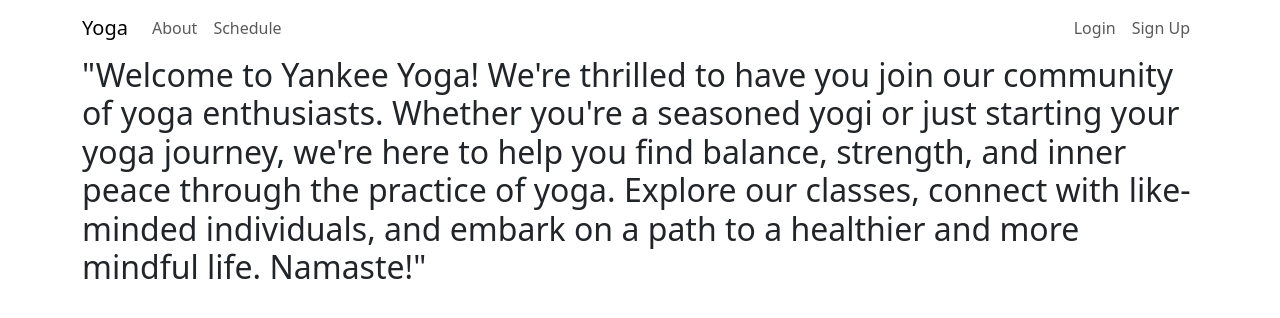
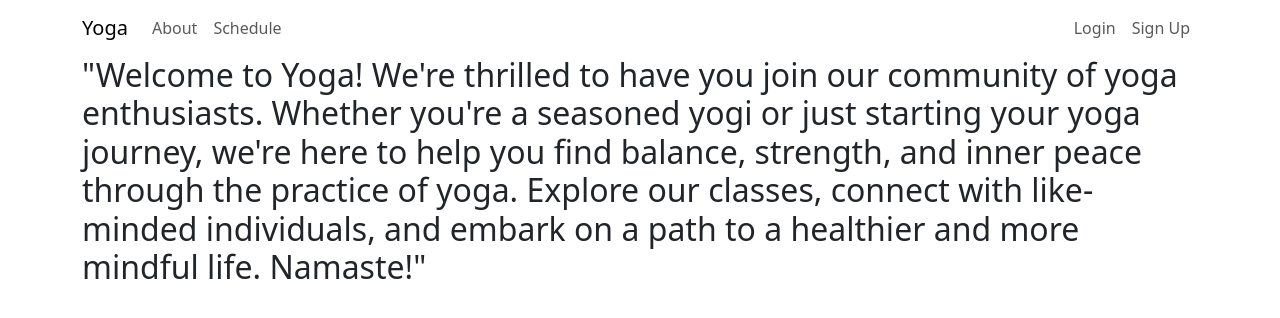
Before and after one commit to bcool-z/dev10-capstone, a React (Create React App) app in the folder yoga-client/: page / in a window 1280 px wide. Shown: the top 318 px of the page. Built offline with nearby package versions, Linux system fonts and the light colour scheme.

Commit message:
edited readme

```diff
--- a/yoga-client/src/components/EnrollButton.js
+++ b/yoga-client/src/components/EnrollButton.js
@@ -25,7 +25,7 @@ const [reservation, setReservation] = useState( {
         setErrors(data.errors);
         onError(data.errors);
       } else {
-        navigate("/", {
+        navigate("/profile", {
           state: { message: `${reservation.id} saved!` },
         });
       }
--- a/yoga-client/src/components/Home.js
+++ b/yoga-client/src/components/Home.js
@@ -5,7 +5,7 @@ export default function Home() {
     return(
 
         <div>
-            <h2> "Welcome to Yankee Yoga! We're thrilled to have you join our community of yoga enthusiasts. Whether you're a seasoned yogi or just starting your yoga journey, we're here to help you find balance, strength, and inner peace through the practice of yoga. Explore our classes, connect with like-minded individuals, and embark on a path to a healthier and more mindful life. Namaste!"</h2>
+            <h2> "Welcome to Yoga! We're thrilled to have you join our community of yoga enthusiasts. Whether you're a seasoned yogi or just starting your yoga journey, we're here to help you find balance, strength, and inner peace through the practice of yoga. Explore our classes, connect with like-minded individuals, and embark on a path to a healthier and more mindful life. Namaste!"</h2>
 
 
         </div>
```
Also changed, not shown: 1 other file (tests, documents, lock files or other folders).
